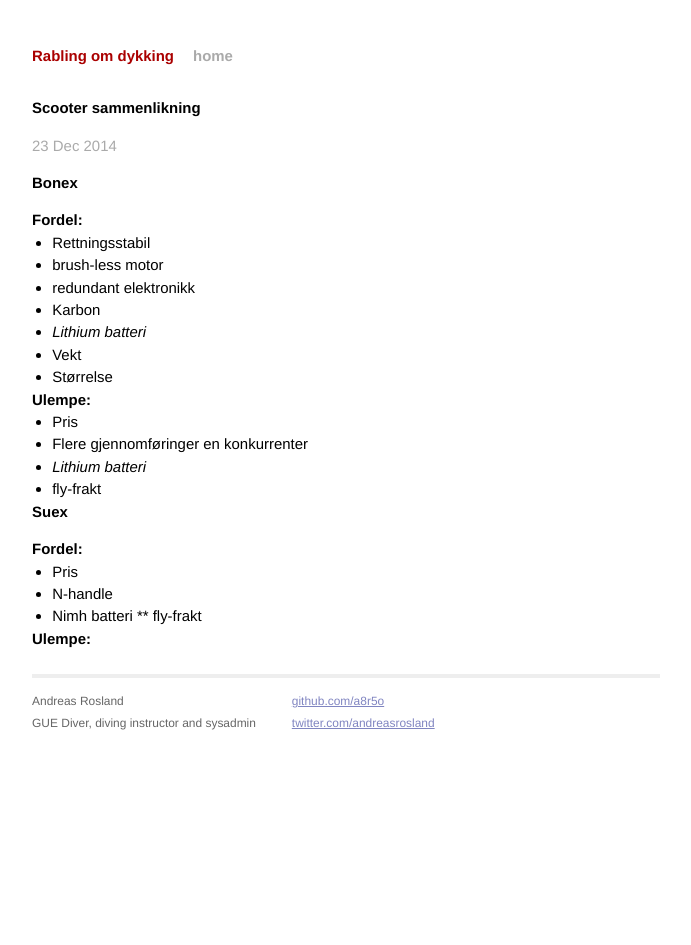
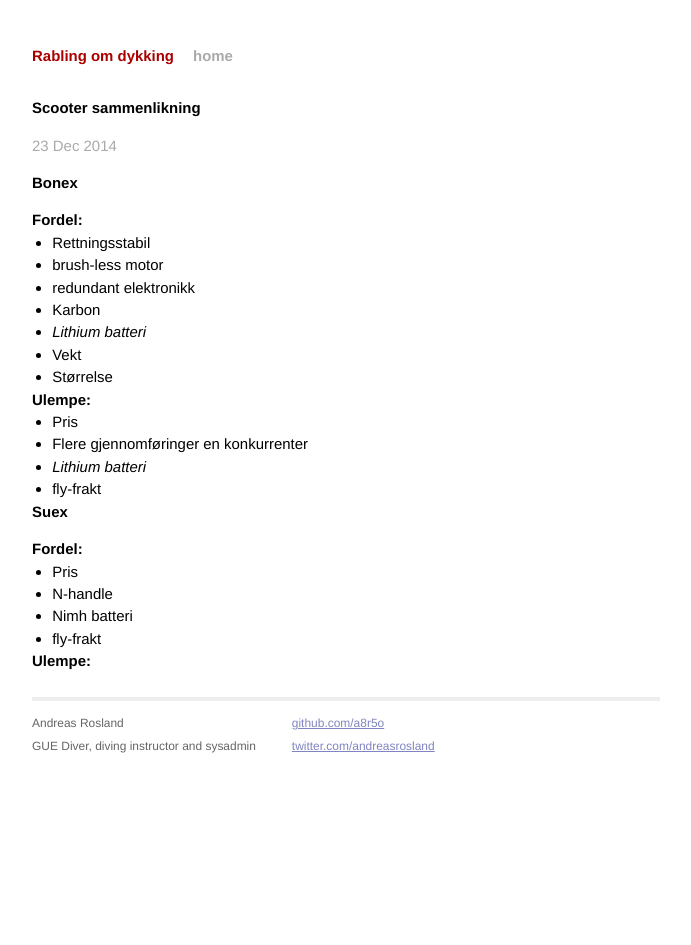
Before and after one commit to a8r5o/a8r5o.github.io, a Jekyll site: the page built from _posts/2014-12-23-scooters.md, in a window 1280 px wide. Shown: the whole page, without its empty margins (294-985 px from the left). Built offline with Jekyll 4.4.1, drawn with Linux system fonts in a browser that asks for light colours; Markdown is read by kramdown in place of the engine named in the settings.

```diff
--- a/_posts/2014-12-23-scooters.md
+++ b/_posts/2014-12-23-scooters.md
@@ -19,13 +19,13 @@ categories: dykking, scooter
 * Pris
 * Flere gjennomføringer en konkurrenter
 * *Lithium batteri*
-* fly-frakt
+ * fly-frakt
 
 #Suex
 ### Fordel:
 * Pris
 * N-handle
 * Nimh batteri
-** fly-frakt
+ * fly-frakt
 
 ### Ulempe:
```
